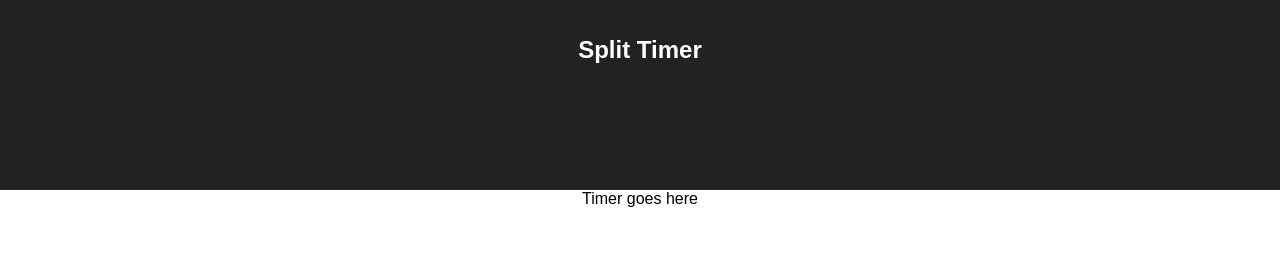
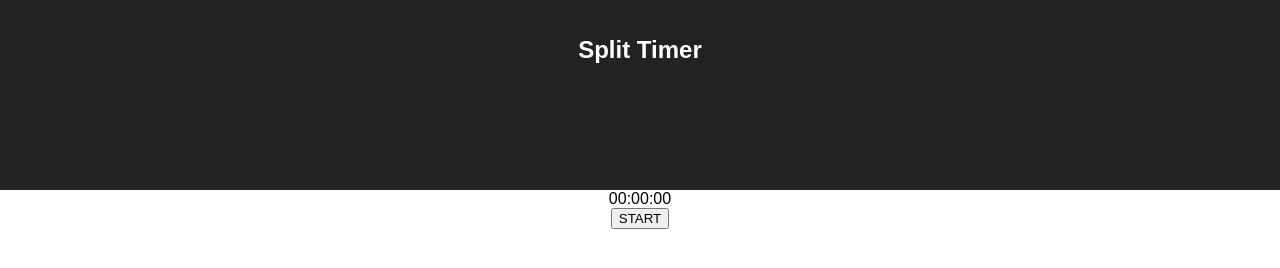
Before and after one commit to thomahau/split-timer, a React app: page / in a window 1280 px wide. Built offline with nearby package versions, Linux system fonts and the light colour scheme.

Commit message:
basic functionality done

```diff
--- a/src/components/App.js
+++ b/src/components/App.js
@@ -1,6 +1,6 @@
 import React from 'react';
 import Timer from './Timer';
-import '../App.css';
+import './App.css';
 
 export default function App() {
   return (
--- /dev/null
+++ b/src/components/SplitList.js
@@ -0,0 +1,12 @@
+import React from 'react';
+import { formatTime } from '../helpers';
+
+export default function SplitList({ splits, handleClick }) {
+  const splitElements = splits.map(split => (
+    <li key={split} data-time={split} onClick={event => handleClick(+event.target.dataset.time)}>
+      {formatTime(split)}
+    </li>
+  ));
+
+  return <ul>{splitElements}</ul>;
+}
--- a/src/components/Timer.js
+++ b/src/components/Timer.js
@@ -1,5 +1,53 @@
 import React from 'react';
+import SplitList from './SplitList';
+import { formatTime } from '../helpers';
 
-export default function Timer() {
-  return <div>Timer goes here</div>;
+export default class Timer extends React.Component {
+  constructor() {
+    super();
+    this.state = {
+      running: false,
+      start: null,
+      time: null,
+      splits: []
+    };
+  }
+
+  handleButtonClick = () => {
+    if (this.state.running) {
+      this.setState({
+        splits: [...this.state.splits, this.state.time]
+      });
+    } else {
+      this.setState({
+        running: true,
+        start: this.state.start ? Date.now() - this.state.start : Date.now()
+      });
+      this.timer = setInterval(() => {
+        this.setState({
+          time: Date.now() - this.state.start
+        });
+      }, 1);
+    }
+  };
+
+  handleSplitClick = targetTime => {
+    clearInterval(this.timer);
+    this.setState({
+      running: false,
+      time: targetTime,
+      start: targetTime,
+      splits: this.state.splits.filter(split => split <= targetTime)
+    });
+  };
+
+  render() {
+    return (
+      <div>
+        <div className="display">{this.state.time ? formatTime(this.state.time) : '00:00:00'}</div>
+        <button onClick={this.handleButtonClick}>{this.state.running ? 'SPLIT' : 'START'}</button>
+        <SplitList splits={this.state.splits} handleClick={this.handleSplitClick} />
+      </div>
+    );
+  }
 }
--- /dev/null
+++ b/src/helpers.js
@@ -0,0 +1,16 @@
+export function formatTime(ms) {
+  let millisecondsLeft = ms;
+
+  const hours = Math.floor(millisecondsLeft / 3600000);
+  millisecondsLeft = millisecondsLeft % 3600000;
+
+  const minutes = Math.floor(millisecondsLeft / 60000);
+  millisecondsLeft = millisecondsLeft % 60000;
+
+  const seconds = Math.floor(millisecondsLeft / 1000);
+  millisecondsLeft = millisecondsLeft % 1000;
+
+  return `${hours < 10 ? '0' : ''}${hours}:${minutes < 10 ? '0' : ''}${minutes}:${
+    seconds < 10 ? '0' : ''
+  }${seconds}`;
+}
```
Also changed, not shown: src/components/App.css (renamed from src/App.css, +6 -2 lines).
